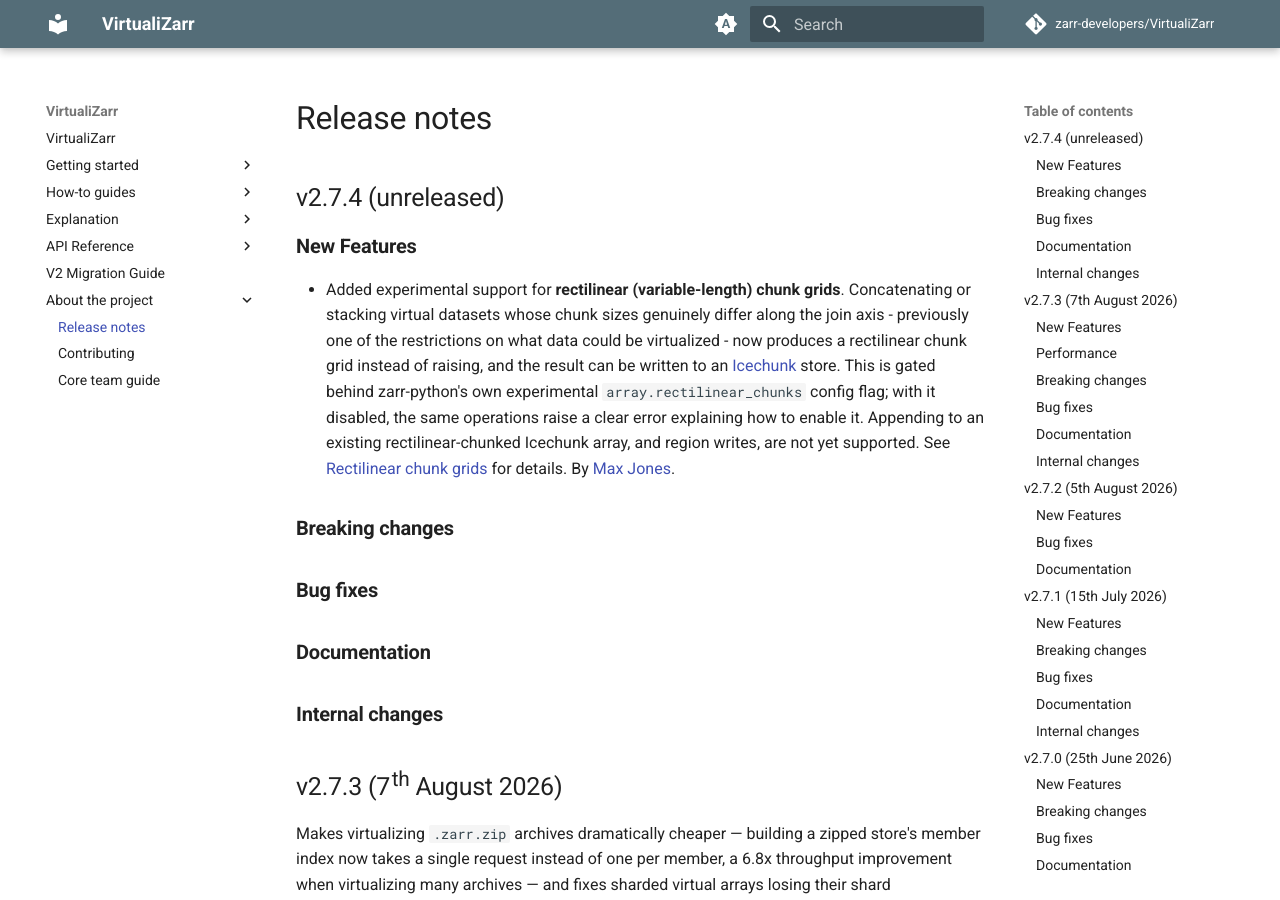
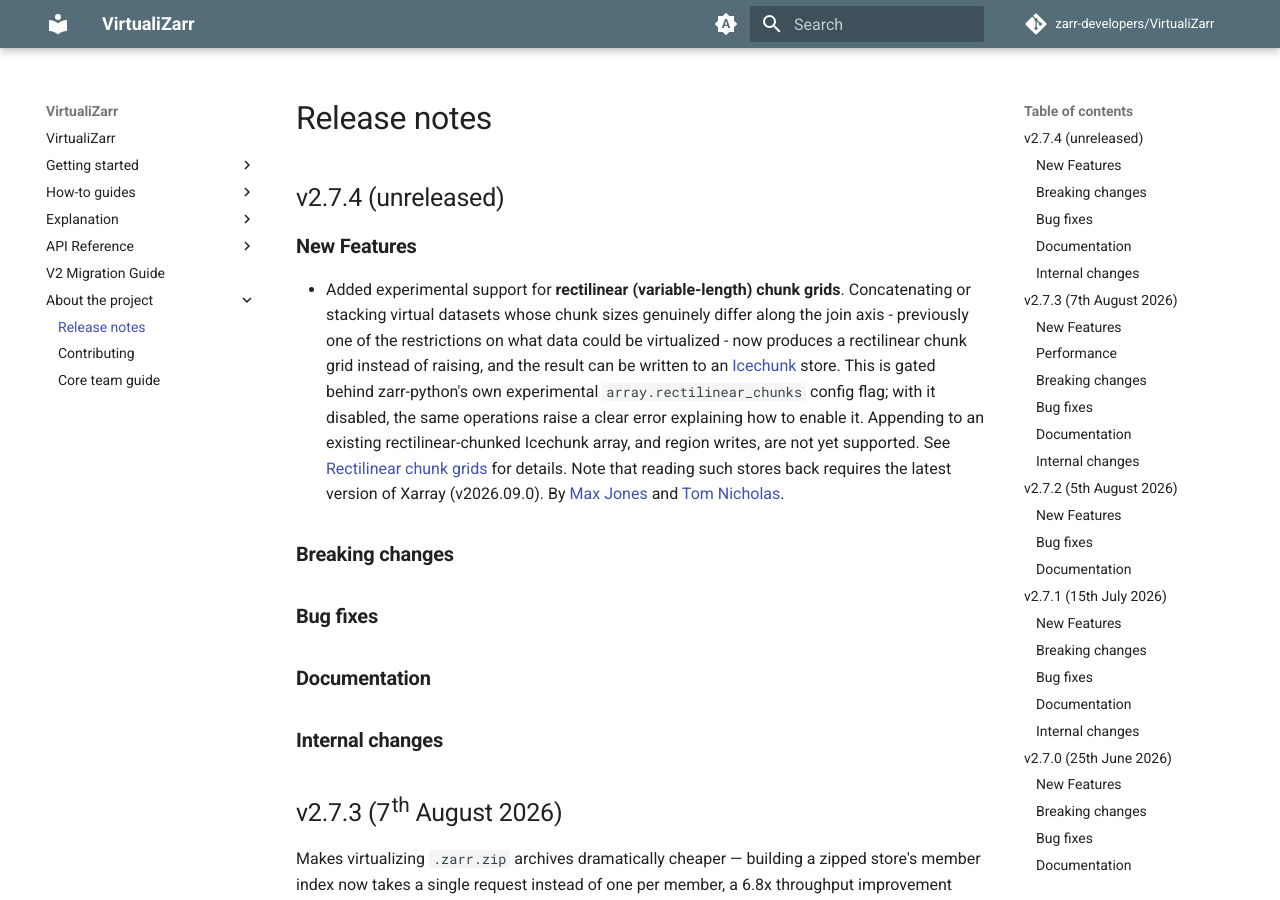
Before and after one commit to zarr-developers/VirtualiZarr, an MkDocs documentation site: the page built from docs/about/releases.md, in a window 1280 px wide and 900 px high. Built offline with MkDocs 1.6.1 and Material for MkDocs 9.7.7, drawn with Linux system fonts in a browser that asks for light colours; comment, search, counter and statistics services are not loaded; the version menu is left out.

Commit message:
Refine rectilinear chunk grid documentation
Tightens wording across the FAQ, usage guide, and data structures
explanation, and notes that reading rectilinear-chunked stores back
with Xarray requires Xarray v2026.09.0.

```diff
--- a/docs/about/releases.md
+++ b/docs/about/releases.md
@@ -7,14 +7,13 @@
 - Added experimental support for **rectilinear (variable-length) chunk grids**. Concatenating or
   stacking virtual datasets whose chunk sizes genuinely differ along the join axis - previously
   one of the restrictions on what data could be virtualized - now produces a rectilinear chunk
-  grid instead of raising, and the result can be written to an
-  [Icechunk](https://icechunk.io/) store. This is gated behind zarr-python's own experimental
-  `array.rectilinear_chunks` config flag; with it disabled, the same operations raise a clear
-  error explaining how to enable it. Appending to an existing rectilinear-chunked Icechunk array,
-  and region writes, are not yet supported. See
-  [Rectilinear chunk grids](../explanation/data_structures.md#rectilinear-chunk-grids) for
-  details.
-  By [Max Jones](https://github.com/maxrjones).
+  grid instead of raising, and the result can be written to an [Icechunk](https://icechunk.io/) store.
+  This is gated behind zarr-python's own experimental `array.rectilinear_chunks` config flag;
+  with it disabled, the same operations raise a clear error explaining how to enable it.
+  Appending to an existing rectilinear-chunked Icechunk array, and region writes, are not yet supported.
+  See [Rectilinear chunk grids](../explanation/data_structures.md#rectilinear-chunk-grids) for details.
+  Note that reading such stores back requires the latest version of Xarray (v2026.09.0).
+  By [Max Jones](https://github.com/maxrjones) and [Tom Nicholas](https://github.com/TomNicholas).
 
 ### Breaking changes
 
```
Also changed, not shown: docs/explanation/data_structures.md (+11 -13 lines), docs/explanation/faq.md (+1 -1 lines), docs/how_to/usage.md (+4 -3 lines).
